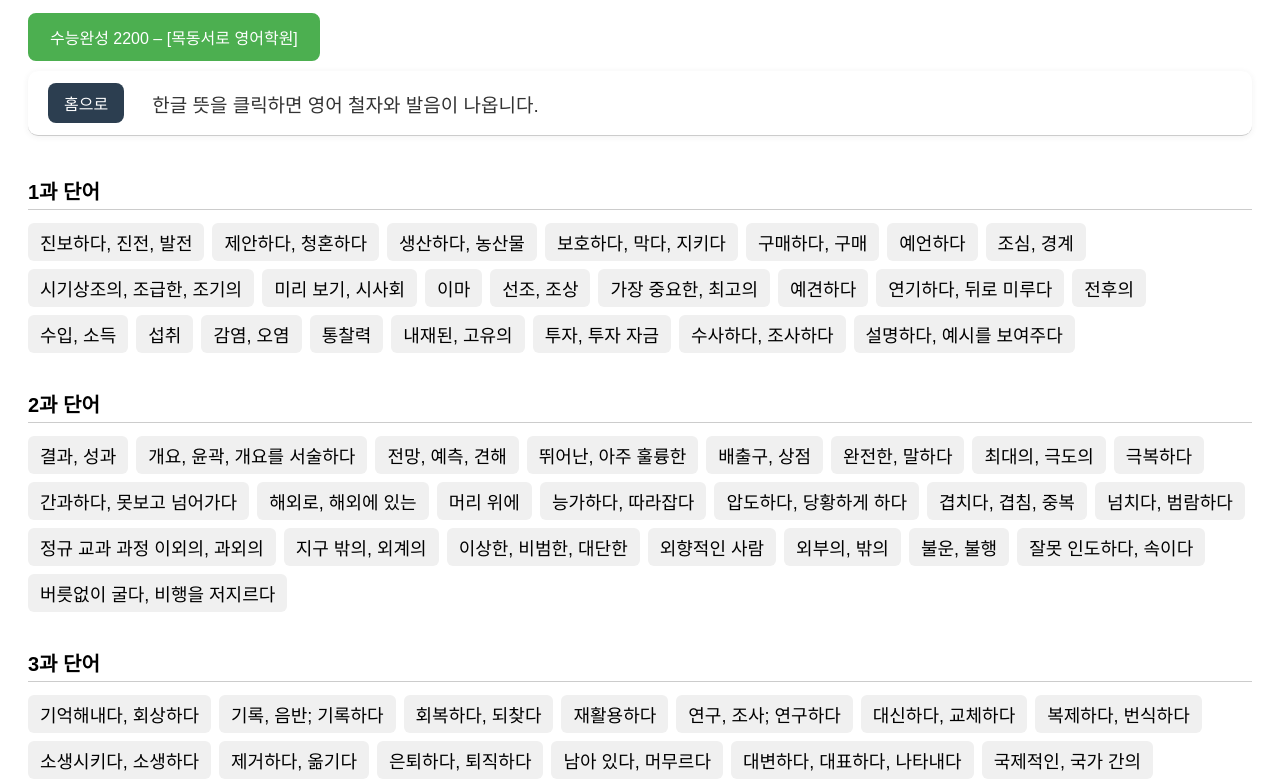
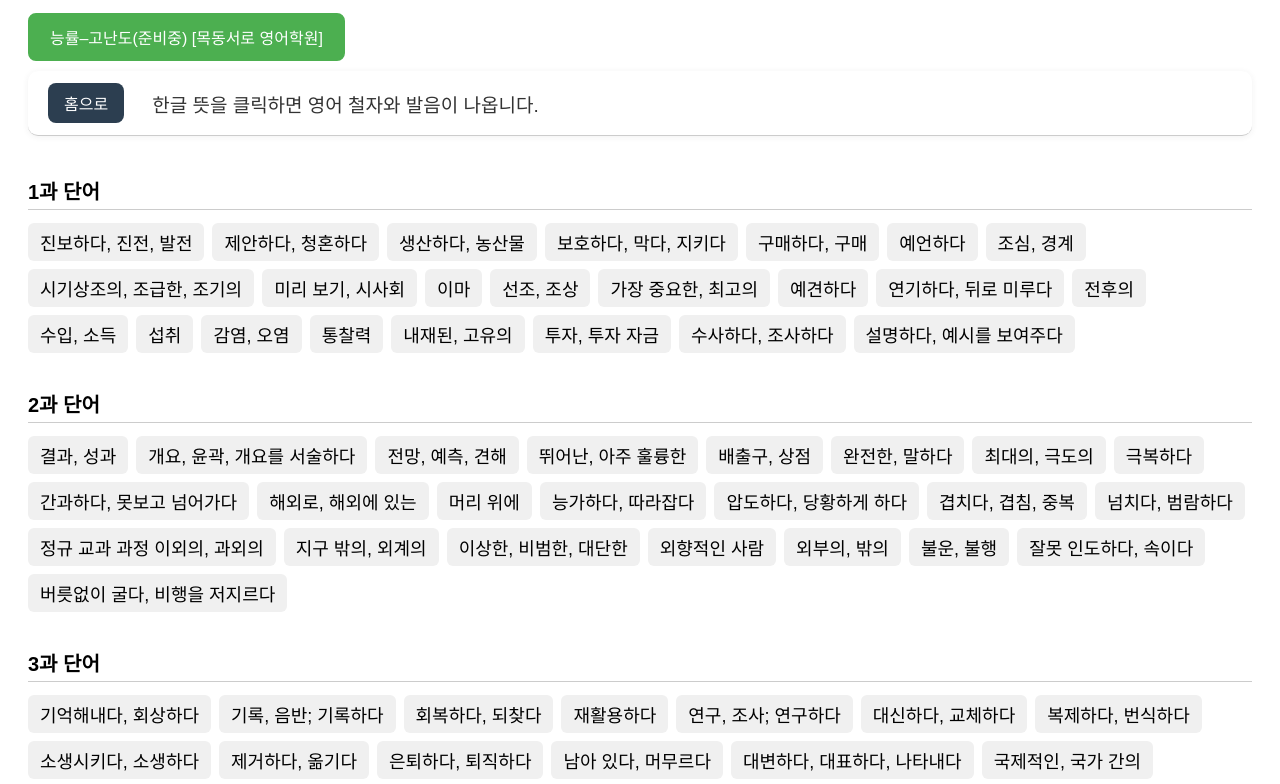
Before and after one commit to nmyway77/hlevelh-e, a plain HTML site: page index.html in a window 1280 px wide. Shown: the top 784 px of the page. Drawn offline with Linux system fonts and the light colour scheme.

Commit message:
Update index.html

```diff
--- a/index.html
+++ b/index.html
@@ -3,7 +3,7 @@
 <head>
   <meta charset="UTF-8" />
   <meta name="viewport" content="width=device-width, initial-scale=1.0" />
-  <title>능률 어원편 – [목동서로 영어학원]</title>
+  <title>능률 고난도(준비중) – [목동서로 영어학원]</title>
   <style>
     body { font-family: Arial, sans-serif; padding: 5px 20px; }
     #showWords {
@@ -80,7 +80,7 @@
   </style>
 </head>
 <body>
-  <button id="showWords">수능완성 2200 – [목동서로 영어학원]</button>
+  <button id="showWords">능률–고난도(준비중) [목동서로 영어학원]</button>
   <div id="meaningBox">
     <button class="homeBtn" onclick="location.replace('https://nmyway77.github.io/home2/');">홈으로</button>
     <span id="meaningText">한글 뜻을 클릭하면 영어 철자와 발음이 나옵니다.</span>
```
